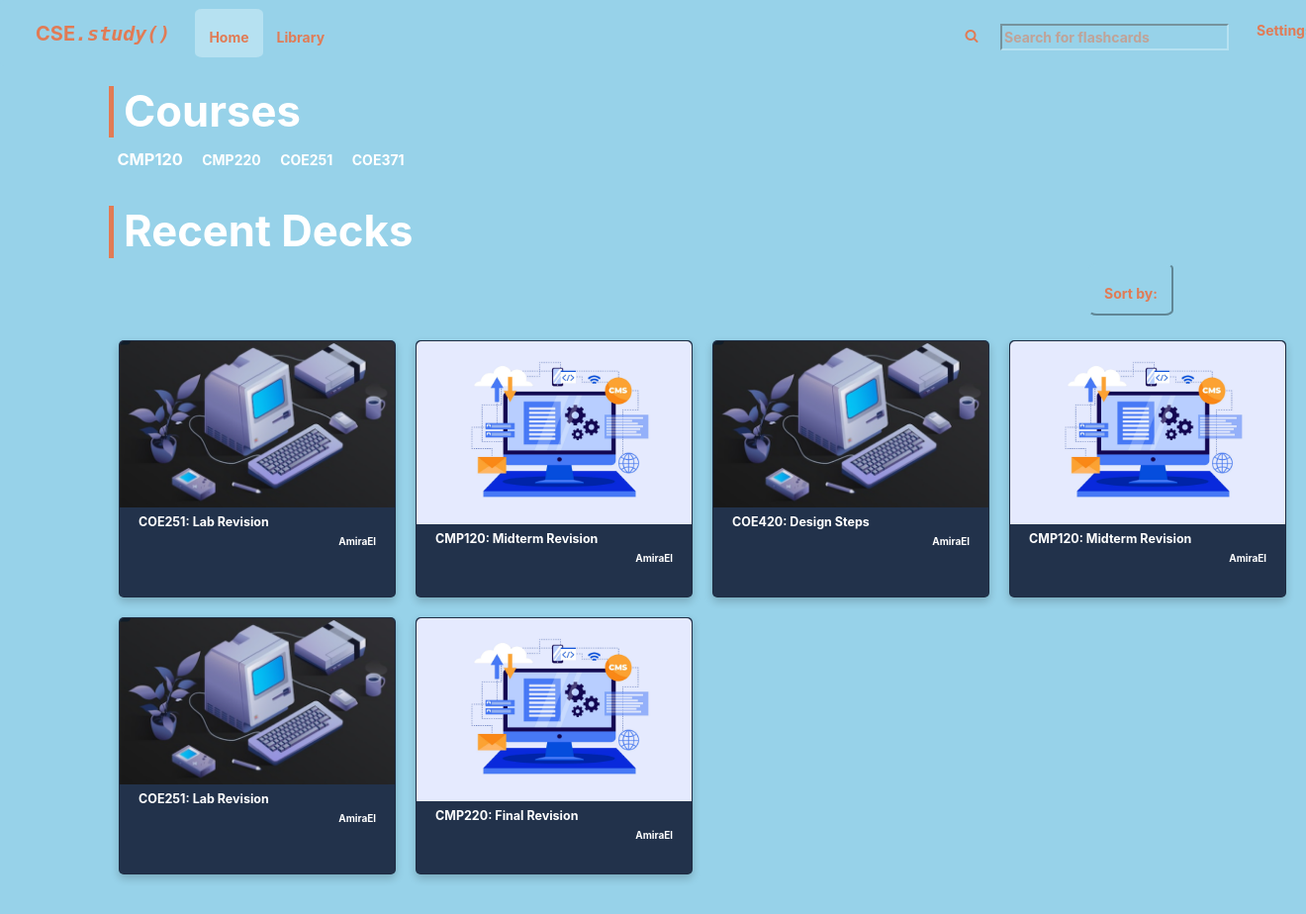
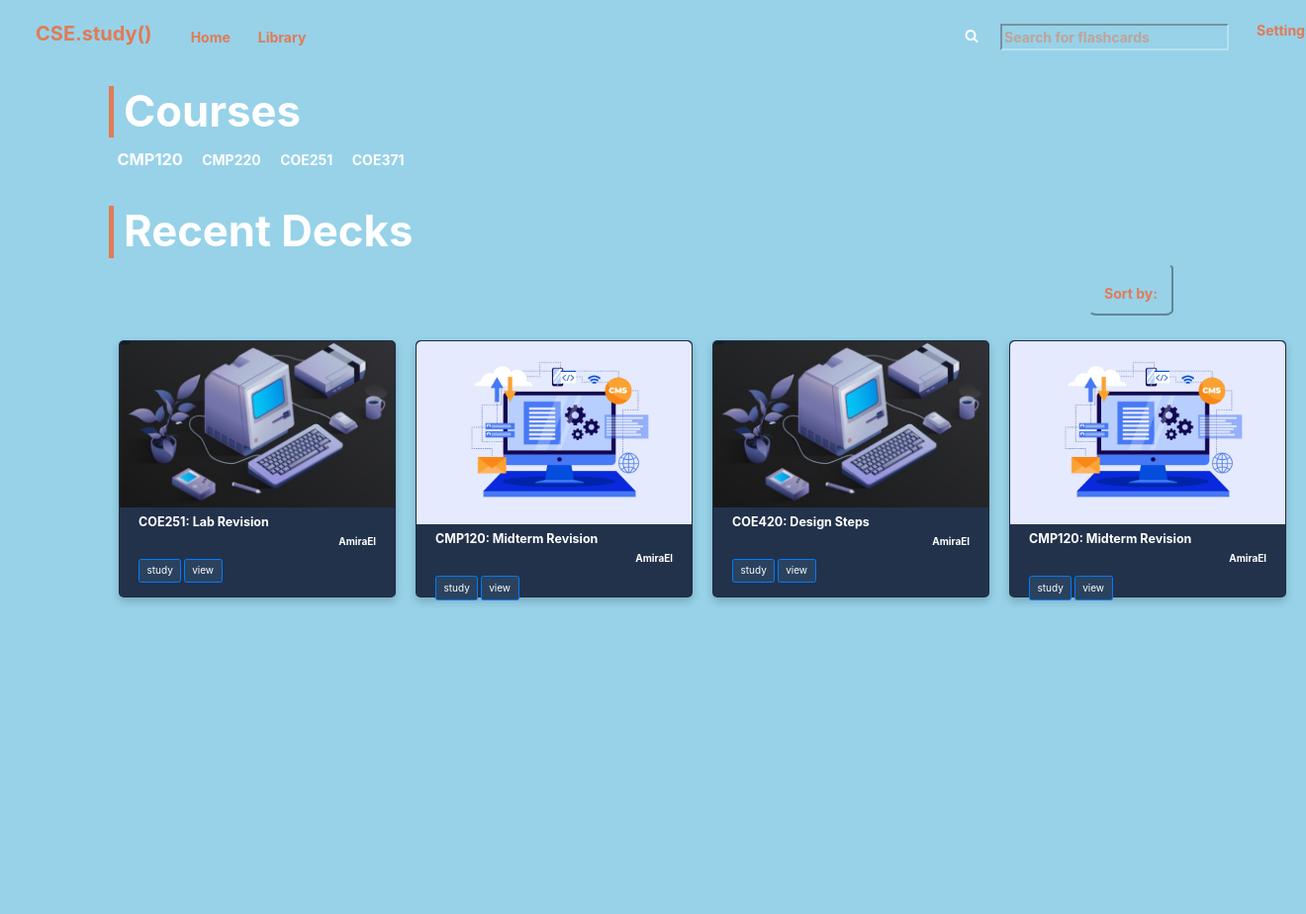
Before and after one commit to AmiraEl/Software-Engineering-Project-website, a Flask app: page / in a window 1320 px wide; the page is wider, and only the part inside the window is pictured. Shown: that part at 99% size. After the commit the page ends 611 px from the top of that part, so only its background shows below. Run offline with Flask 2, Linux system fonts and the light colour scheme; some libraries are stand-ins or nearby versions.

Commit message:
Add files via upload

```diff
--- a/templates/Home.html
+++ b/templates/Home.html
@@ -15,7 +15,7 @@
     <script src=
                     "https://cdnjs.cloudflare.com/ajax/libs/popper.js/1.16.0/umd/popper.min.js">
     </script>
-    <link rel="stylesheet" href="/static/Home_css.css">
+    <link rel="stylesheet" href="Home_css.css">
 
     <!-- Load icon library -->
     <link rel="stylesheet" href="https://cdnjs.cloudflare.com/ajax/libs/font-awesome/4.7.0/css/font-awesome.min.css">
@@ -29,10 +29,10 @@
     <nav class="navbar navbar-expand-lg mynav">
         <div class="col-md-4 lg-3">
             <ul>
-                <li><a class="navbar-brand" style="background-color: #97d2e9;" href="Home.html">CSE<span
-                        class="logo2">.study()</span></a>
+                <li><a class="navbar-brand" href="Home.html">CSE<span
+                        >.study()</span></a>
                 </li>
-                <li><a class="active" href="Home.html">Home</a></li>
+                <li><a href="Home.html">Home</a></li>
                 <li><a href="">Library</a></li>
             </ul>
 
@@ -40,12 +40,12 @@
         <div class="col-4 offset-1">
             <ul class="navbar-nav">
                 <li class="nav-item" style="align-self: end; padding-bottom: 10px">
-                    <button style="font-weight:bold; color: #e17b55; font-size:14px" class="btn" id="sub_btn"
+                    <button style="font-weight:bold; color: #fefffe; font-size:14px" class="btn" id="sub_btn"
                             onclick="sub_btn_s();"><i class="fa fa-search"></i> <!-- javascript -->
                     </button>
                 </li>
                 <li class="nav-item">
-                    <div class="input-field " id="subs" style="display: inline-flex; color: #e17b55;">
+                    <div class="input-field " id="subs" style="display: inline-flex; color: #fefffe;">
                         <input class="search-input" name="search" type="search"
                                placeholder="Search for flashcards" id="news_subs">
                         <label class="" for="news_subs"></label>
@@ -70,11 +70,11 @@
 </div>
 <br>
 <br>
-<div class="row-cols-auto">
+<div class="row-cols courses">
     <div class="cols-sm-1 offset-1">
-        <h1 style="border-left: 5px solid; border-color: #e17b55; padding-left: 10px; font-weight:bold">
-            Recent Decks
-        </h1>
+      <h1>
+        <div class="h1modified">Recent Decks<div>
+      </h1>
     </div>
     <div class="cols-2 offset-10">
         <div class="dropdown">
@@ -92,59 +92,49 @@
     <div class="card-group">
         <div class="cols-1" style="padding: 10px;">
             <div class="card">
-                <img src="../static/compEng.png" alt="coe" style="width:100%;">
+                <img src="compEng.png" alt="coe" style="width:100%;">
                 <div class="container">
                     <h5><b>COE251: Lab Revision</b></h5>
                     <p>AmiraEl</p>
+                    <a href="#" class="btn btn-primary" style="background-color: #2b425e;">study</a>
+                    <a href="#" class="btn btn-primary" style="background-color: #2b425e;">view</a>
                 </div>
             </div>
         </div>
         <div class="cols-1" style="padding: 10px;">
             <div class="card">
-                <img src="../static/4804443.jpg" alt="cs" style="width:100%;">
+                <img src="4804443.jpg" alt="cs" style="height:100%;">
                 <div class="container">
                     <h5><b>CMP120: Midterm Revision</b></h5>
                     <p>AmiraEl</p>
+                    <a href="#" class="btn btn-primary" style="background-color: #2b425e;">study</a>
+                    <a href="#" class="btn btn-primary" style="background-color: #2b425e;">view</a>
                 </div>
             </div>
 
         </div>
         <div class="cols-1" style="padding: 10px;">
             <div class="card">
-                <img src="../static/compEng.png" alt="coe" style="width:100%;">
+                <img src="compEng.png" alt="coe" style="width:100%;">
                 <div class="container">
                     <h5><b>COE420: Design Steps</b></h5>
                     <p>AmiraEl</p>
+                    <a href="#" class="btn btn-primary" style="background-color: #2b425e;">study</a>
+                    <a href="#" class="btn btn-primary" style="background-color: #2b425e;">view</a>
                 </div>
             </div>
         </div>
         <div class="cols-1" style="padding: 10px;">
             <div class="card">
-                <img src="../static/4804443.jpg" alt="cs" style="width:100%;">
+                <img src="4804443.jpg" alt="cs" style="width:100%;">
                 <div class="container">
                     <h5><b>CMP120: Midterm Revision</b></h5>
                     <p>AmiraEl</p>
+                    <a href="#" class="btn btn-primary" style="background-color: #2b425e;">study</a>
+                    <a href="#" class="btn btn-primary" style="background-color: #2b425e;">view</a>
                 </div>
             </div>
 
-        </div>
-        <div class="cols-1" style="padding: 10px;">
-            <div class="card">
-                <img src="../static/compEng.png" alt="coe" style="width:100%;">
-                <div class="container">
-                    <h5><b>COE251: Lab Revision</b></h5>
-                    <p>AmiraEl</p>
-                </div>
-            </div>
-        </div>
-        <div class="cols-1" style="padding: 10px;">
-            <div class="card">
-                <img src="../static/4804443.jpg" alt="cs" style="width:100%;">
-                <div class="container">
-                    <h5><b>CMP220: Final Revision</b></h5>
-                    <p>AmiraEl</p>
-                </div>
-            </div>
         </div>
 
     </div>
```
Also changed, not shown: templates/Home_css.css (added, +183 -0 lines), templates/ViewCourses.html (+12 -12 lines).
